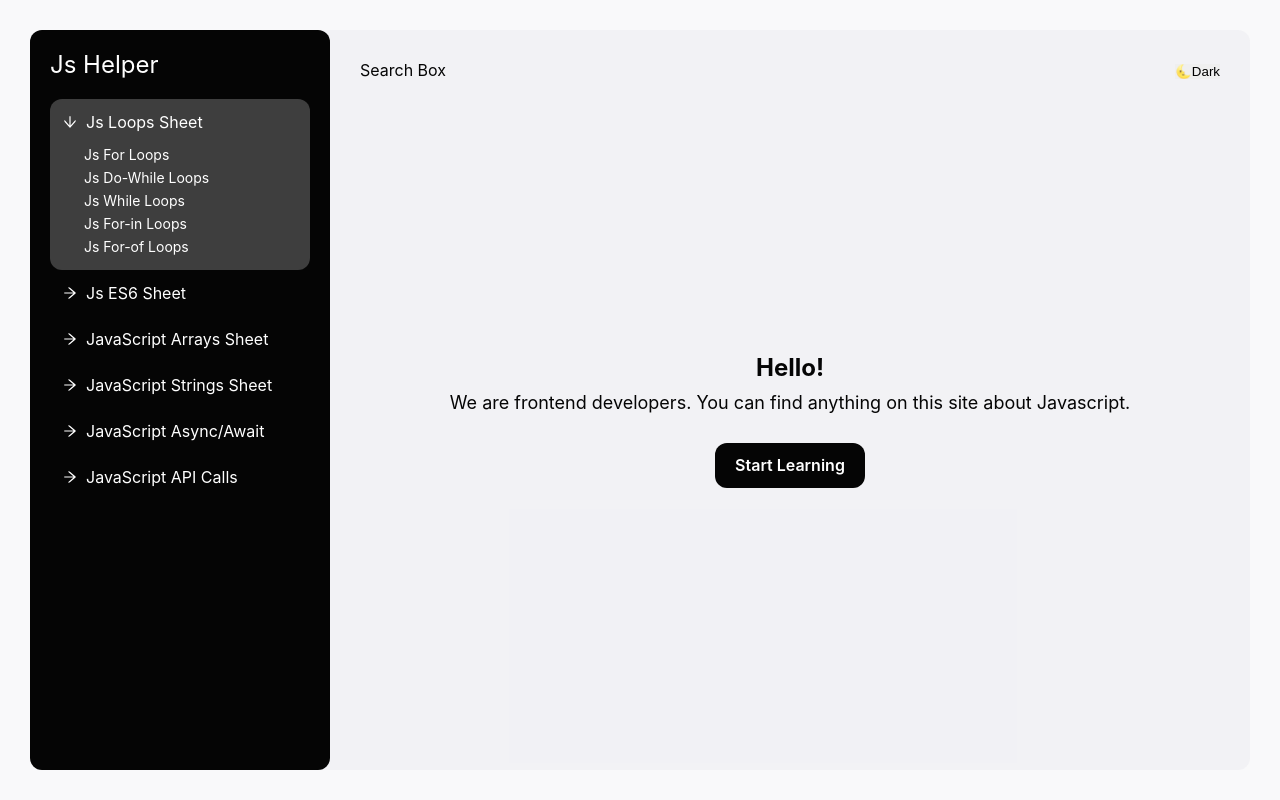
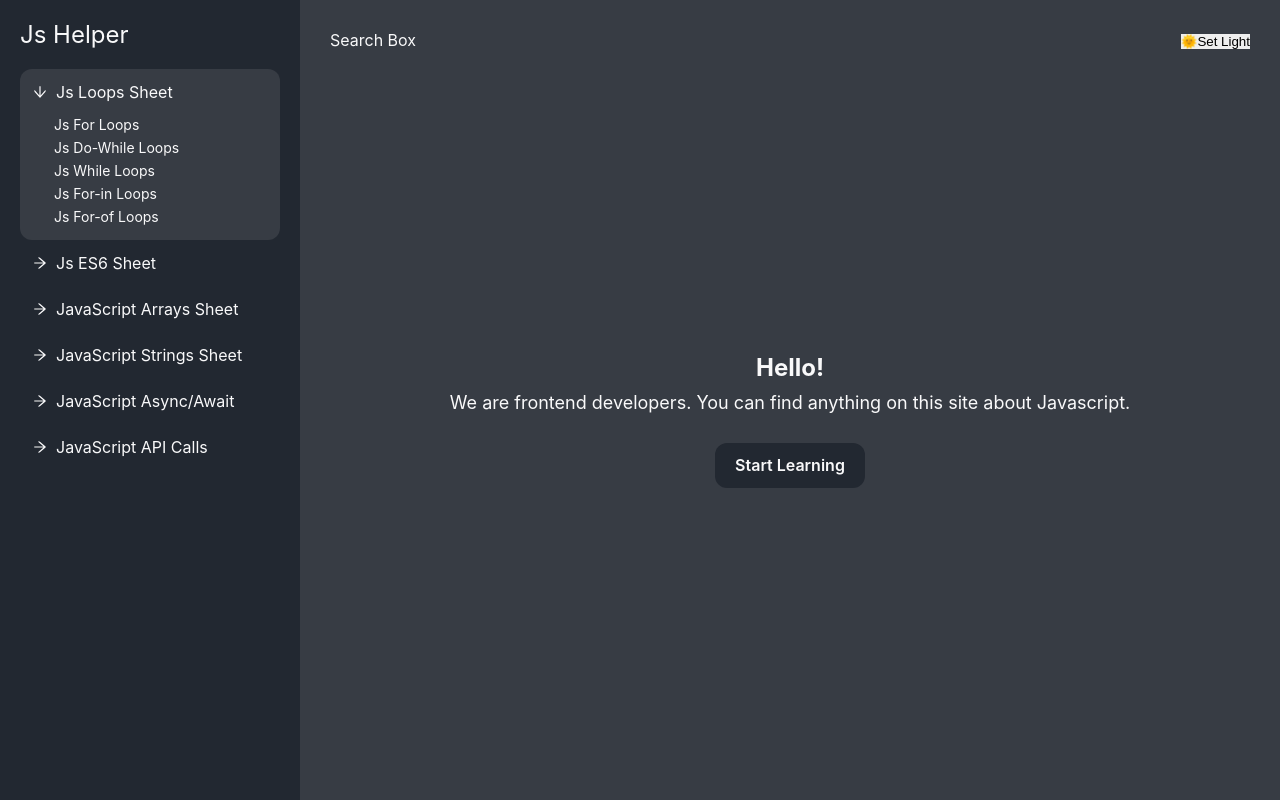
Before and after one commit to alikaraarslan/jshelper, a Next.js app: page / in a window 1280 px wide. Built offline with nearby package versions, Linux system fonts and the light colour scheme.

Commit message:
add dark mode color v1

```diff
--- a/components/Header.tsx
+++ b/components/Header.tsx
@@ -19,11 +19,11 @@ const Header = ({ toggleTheme, isDarkTheme }: Props) => {
         <button onClick={toggleTheme}>
           {isDarkTheme ? (
             <span aria-label="Light mode" role="img">
-              🌞Light
+              🌞Set Light
             </span>
           ) : (
             <span aria-label="Dark mode" role="img">
-              🌜Dark
+              🌜Set Dark
             </span>
           )}
         </button>
--- a/components/Layout.tsx
+++ b/components/Layout.tsx
@@ -6,10 +6,6 @@ import Sidebar from './Sidebar';
 
 const LayoutWrapper = styled.div`
   display: flex;
-  width: calc(100% - 60px);
-  margin: 30px;
-  background: rgba(224, 224, 233, 0.3);
-  border-radius: 12px;
   .page {
     flex: 1;
     flex-direction: column;
@@ -18,24 +14,25 @@ const LayoutWrapper = styled.div`
 `;
 
 export const lightTheme = {
-  body: '#f9f9fa',
-  text: '#050505',
+  bg: 'white',
+  bgDark: 'white',
+  text: 'black',
 };
 export const darkTheme = {
-  // body: '#050505',
-  // text: '#f9f9fa',
-  body: '#f9f9fa',
-  text: '#050505',
+  bg: '#373c44',
+  bgDark: '#222831',
+  text: '#f9f9fa',
 };
 
 const Layout: React.FC = ({ children }) => {
-  const [theme, setTheme] = useState<string>('light');
+  const [theme, setTheme] = useState<string>('dark');
   const isDarkTheme = theme === 'dark';
   const toggleTheme = () => setTheme(isDarkTheme ? 'light' : 'dark');
+  const resTheme = isDarkTheme ? darkTheme : lightTheme;
   return (
-    <StyledThemeProvider theme={isDarkTheme ? darkTheme : lightTheme}>
-      <LayoutWrapper>
-        <Sidebar theme={!isDarkTheme ? darkTheme : lightTheme} />
+    <StyledThemeProvider theme={resTheme}>
+      <LayoutWrapper theme={resTheme}>
+        <Sidebar theme={!resTheme} />
         <div className="page">
           <Header toggleTheme={toggleTheme} isDarkTheme={isDarkTheme} />
           {children}
--- a/components/Sidebar.tsx
+++ b/components/Sidebar.tsx
@@ -1,4 +1,4 @@
-import styled from 'styled-components';
+import styled, { css } from 'styled-components';
 import Link from 'next/link';
 import Collapse, { Panel } from 'rc-collapse';
 require('rc-collapse/assets/index.css');
@@ -10,11 +10,8 @@ const SidebarWrapper = styled.div`
   align-items: flex-start;
   flex-direction: column;
   width: 300px;
-  height: calc(100vh - 60px);
-  background: #050505;
+  height: 100vh;
   padding: 20px;
-  color: white;
-  border-radius: 12px;
   .title {
     font-size: 24px;
     margin-bottom: 20px;
@@ -35,15 +32,12 @@ const CollapseWrapper = styled<any>(Collapse)`
     padding: 12px;
     border-radius: 12px;
     &.rc-collapse-item-active {
-      background: #3e3e3e;
     }
     .rc-collapse-header {
       padding: 0 !important;
-      color: white;
     }
     .rc-collapse-content {
       background: transparent;
-      color: white;
       padding: 0;
       .rc-collapse-content-box {
         margin: 0;
@@ -121,8 +115,12 @@ const expandIcon = ({ isActive }: any) => {
 
 const Sidebar = ({ theme }: any) => {
   return (
-    <SidebarWrapper theme={theme}>
-      <div className="title">Js Helper</div>
+    <SidebarWrapper theme={theme} className="sidebar">
+      <div className="title">
+        <Link href="/">
+          <a>Js Helper</a>
+        </Link>
+      </div>
       <div className="sidebar-content">
         <CollapseWrapper
           theme={theme}
--- a/pages/index.tsx
+++ b/pages/index.tsx
@@ -10,7 +10,6 @@ const IntroWrapper = styled.div`
   height: 100%;
   h1 {
     font-size: 24px;
-    color: #050505;
   }
   p {
     width: 80%;
@@ -19,11 +18,9 @@ const IntroWrapper = styled.div`
     margin-bottom: 30px;
     font-size: 18px;
   }
-  .link {
-    background: #050505;
+  .button-link {
     padding: 0 20px;
     border-radius: 12px;
-    color: white;
     display: flex;
     justify-content: center;
     align-items: center;
@@ -44,7 +41,7 @@ const Home: NextPage = () => {
         Javascript.
       </p>
       <Link href="/helpers/loops/for-js-loops">
-        <span className="link">Start Learning</span>
+        <span className="button-link">Start Learning</span>
       </Link>
     </IntroWrapper>
   );
--- a/styles/GlobalStyles.ts
+++ b/styles/GlobalStyles.ts
@@ -16,6 +16,36 @@ const GlobalStyle = createGlobalStyle(({ theme }: any) => ({
     height: '100%',
     overflow: 'hidden',
   },
+  '.sidebar': {
+    background: theme.bgDark,
+    transition: '200ms ease-in',
+    color: theme.text,
+    '.rc-collapse > .rc-collapse-item > .rc-collapse-header': {
+      transition: '200ms ease-in',
+      color: theme.text,
+    },
+    '.rc-collapse-content': {
+      transition: '200ms ease-in',
+      color: theme.text,
+    },
+    '.rc-collapse-item.rc-collapse-item-active': {
+      transition: '200ms ease-in',
+      background: theme.bg,
+    },
+  },
+  '.page': {
+    transition: '200ms ease-in',
+    background: theme.bg,
+    color: theme.text,
+  },
+  '.button-link': {
+    transition: '200ms ease-in',
+    color: theme.text,
+    background: theme.bgDark,
+    '&:hover': {
+      background: '#1b2028',
+    },
+  },
   button: {
     border: 'none',
   },
```
